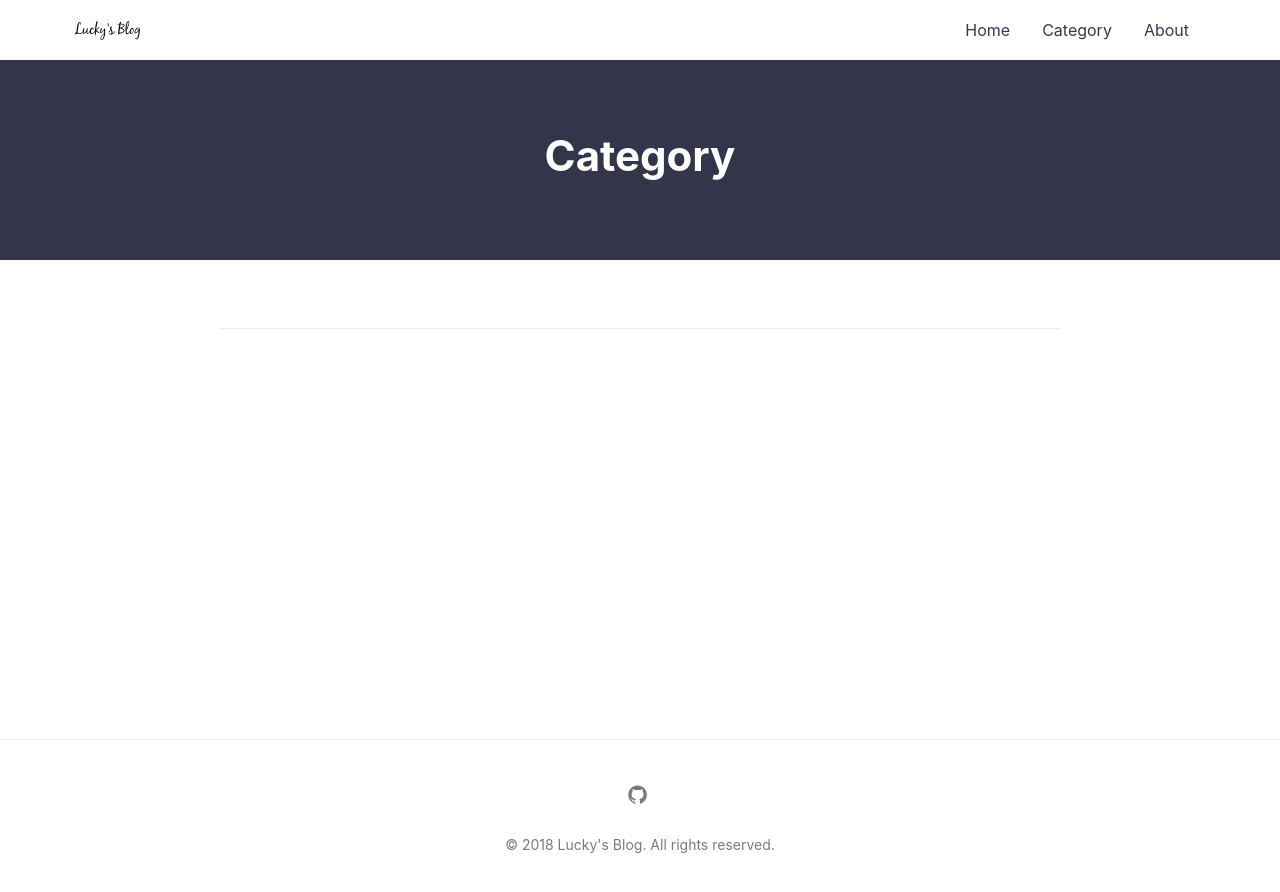
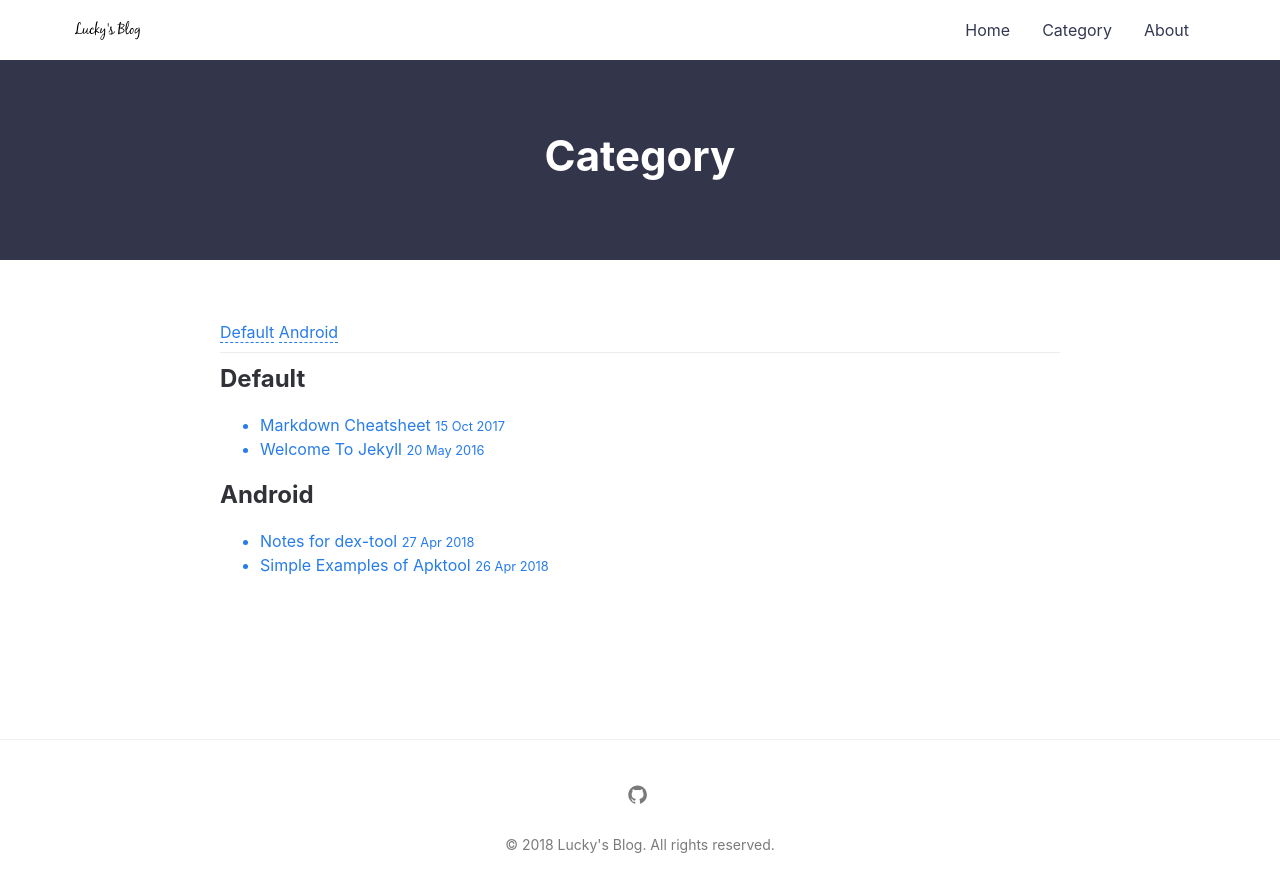
Before and after one commit to luckylz2git/luckylz2git.github.io, a Jekyll site: the page built from category.md, in a window 1280 px wide. Shown: the top 892 px of the page. Built offline with Jekyll 4.4.1, drawn with Linux system fonts in a browser that asks for light colours.

Commit message:
category

```diff
--- a/_posts/2016-05-20-welcome-to-jekyll.md
+++ b/_posts/2016-05-20-welcome-to-jekyll.md
@@ -1,5 +1,6 @@
 ---
 layout: post
+category: Default
 ---
 You’ll find this post in your `_posts` directory. Go ahead and edit it and re-build the site to see your changes. You can rebuild the site in many different ways, but the most common way is to run `jekyll serve`, which launches a web server and auto-regenerates your site when a file is updated.
 
--- a/_posts/2017-10-15-markdown-cheatsheet.md
+++ b/_posts/2017-10-15-markdown-cheatsheet.md
@@ -2,6 +2,7 @@
 layout: post
 title: Markdown Cheatsheet
 summary: Markdown is a way to style text on the web. You control the display of the document; formating words as bold or italic, adding images, and creating lists are just a few of the things we can do with Markdown. Mostly, Markdown is just regular text with a few non-alphabetic characters thrown in.
+category: Default
 ---
 
 From [adam-p/markdown-here](https://github.com/adam-p/markdown-here/wiki/Markdown-Cheatsheet)
--- a/_posts/2018-04-26-simple-example-of-apktool.md
+++ b/_posts/2018-04-26-simple-example-of-apktool.md
@@ -3,6 +3,7 @@ layout: post
 title: Simple Examples of Apktool
 featured-img: sleek
 mathjax: true
+category: Android
 ---
 
 ## Apktool
--- a/_posts/2018-04-27-notes-for-dex-tool.md
+++ b/_posts/2018-04-27-notes-for-dex-tool.md
@@ -3,6 +3,7 @@ layout: post
 title: Notes for dex-tool
 featured-img: emile-perron-190221
 mathjax: true
+category: Android
 ---
 
 ## dex2jar
```
